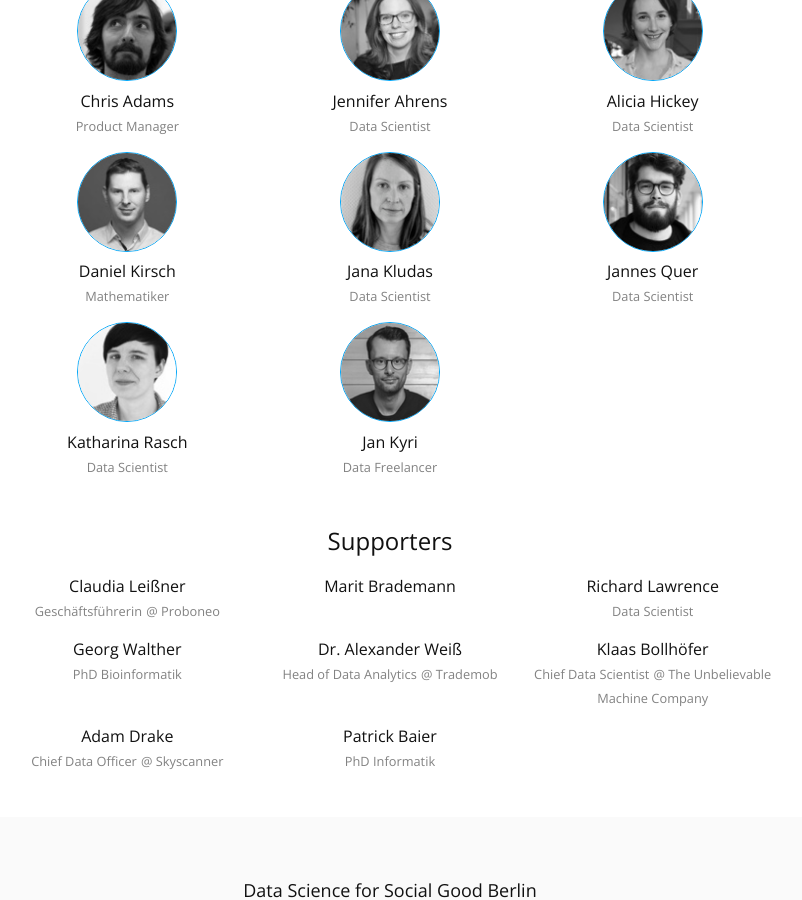
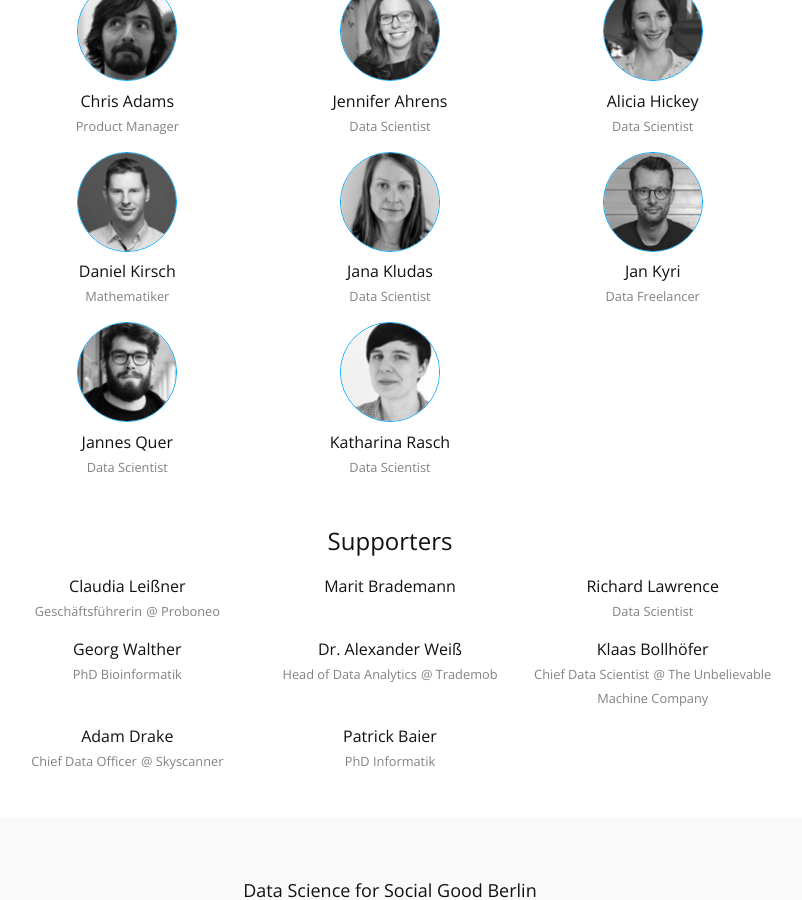
Before and after one commit to dssg-berlin/dssg-berlin.github.io, a Jekyll site: the page built from index.html, in a window 1280 px wide and 900 px high, scrolled down 1128 px. Shown: the whole window, without its empty margins (250-1052 px from the left). Built offline with Jekyll 4.4.1, drawn with Linux system fonts in a browser that asks for light colours; comment, search, counter and statistics services are not loaded.

Commit message:
Put team back in alphabetical order

```diff
--- a/index.html
+++ b/index.html
@@ -128,6 +128,11 @@ layout: default
         <span class="person--role">Data Scientist</span>
       </li>
       <li>
+        <img class="person--image" src='{{ "/images/bio-pics/jan.kyri.100x100.jpg" | relative_url }}'>
+        <span class="person--name">Jan Kyri</span>
+        <span class="person--role">Data Freelancer</span>
+      </li>
+      <li>
         <img class="person--image" src='{{ "/images/bio-pics/jannes.quer.100x100.jpg" | relative_url }}'>
         <span class="person--name">Jannes Quer</span>
         <span class="person--role">Data Scientist</span>
@@ -136,11 +141,6 @@ layout: default
         <img class="person--image" src='{{ "/images/bio-pics/katharina.rasch.100x100.jpg" | relative_url }}'>
         <span class="person--name">Katharina Rasch</span>
         <span class="person--role">Data Scientist</span>
-      </li>
-      <li>
-        <img class="person--image" src='{{ "/images/bio-pics/jan.kyri.100x100.jpg" | relative_url }}'>
-        <span class="person--name">Jan Kyri</span>
-        <span class="person--role">Data Freelancer</span>
       </li>
     </ul>
   </div>
```
